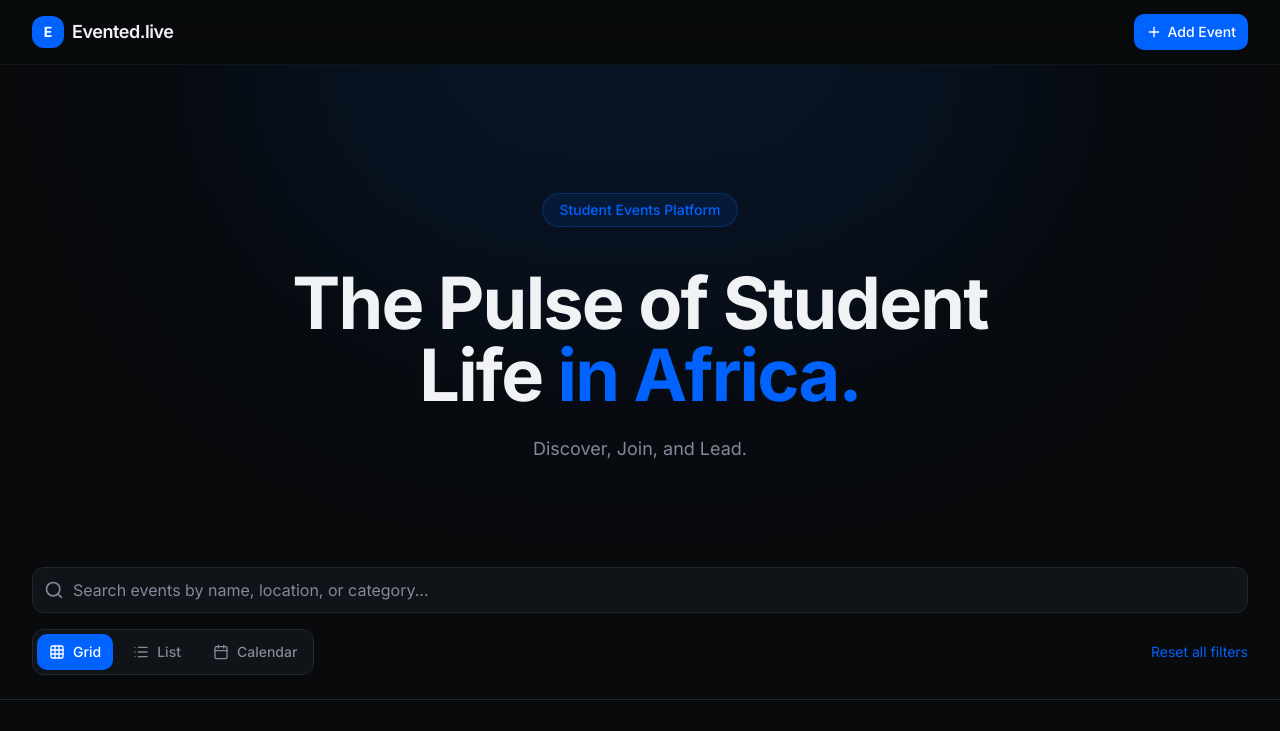
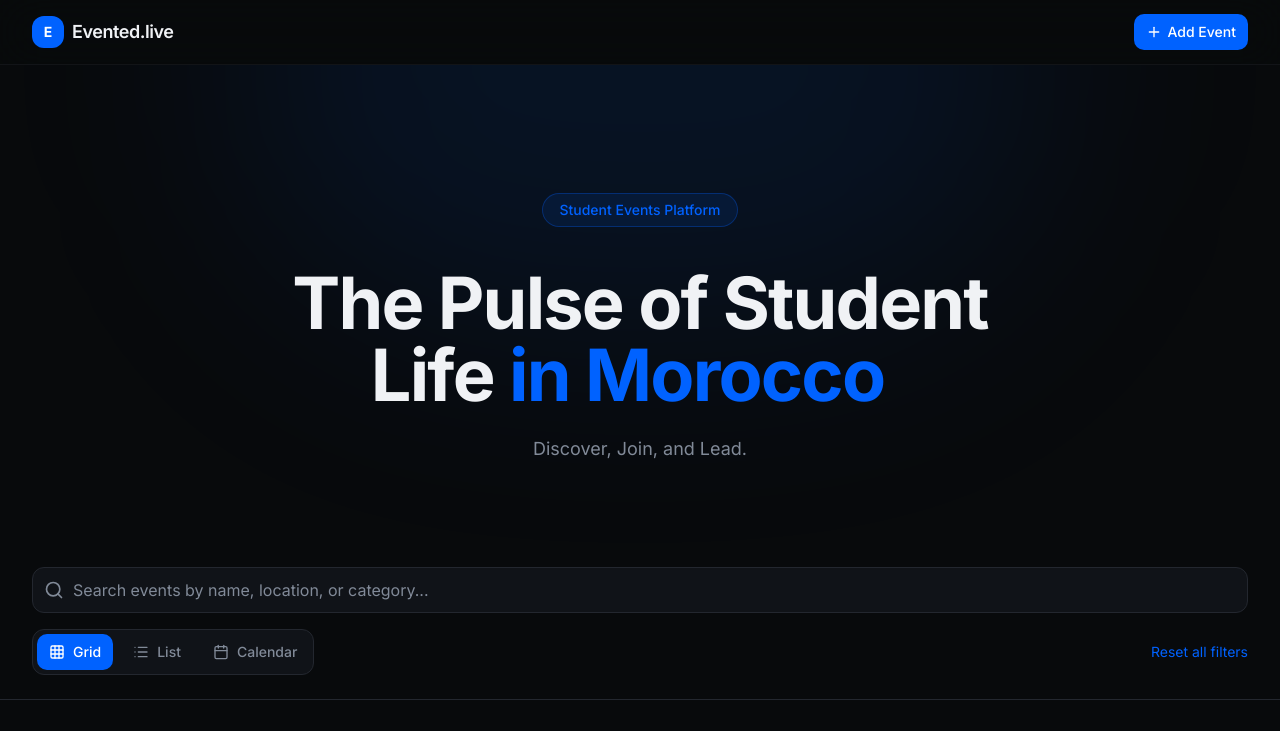
Before and after one commit to faroukalmejri/Eventedv2, a Next.js app: page / in a window 1280 px wide. Shown: the top 731 px of the page. Built offline with nearby package versions, Linux system fonts and the light colour scheme; no server answers; the database is empty; grey boxes are pictures that could not be loaded.

Commit message:
Update hero-section.tsx

```diff
--- a/components/hero-section.tsx
+++ b/components/hero-section.tsx
@@ -1,4 +1,6 @@
 "use client"
+
+import { TypeAnimation } from 'react-type-animation'
 
 export function HeroSection() {
   return (
@@ -7,22 +9,37 @@ export function HeroSection() {
       <div className="pointer-events-none absolute inset-0 overflow-hidden">
         <div className="absolute left-1/2 top-0 h-[500px] w-[800px] -translate-x-1/2 -translate-y-1/2 rounded-full bg-primary/10 blur-[120px]" />
       </div>
-
       <div className="relative mx-auto max-w-4xl text-center">
         <div className="animate-fade-up">
           <span className="mb-4 inline-flex items-center rounded-full border border-primary/30 bg-primary/10 px-4 py-1.5 text-xs font-medium text-primary sm:text-sm">
             Student Events Platform
           </span>
         </div>
-
         <h1
           className="animate-fade-up mt-6 text-balance text-4xl font-bold tracking-tight text-foreground sm:text-5xl md:text-6xl lg:text-7xl"
           style={{ animationDelay: "100ms" }}
         >
           The Pulse of Student Life{" "}
-          <span className="text-primary">in Africa.</span>
+          <span className="text-primary">
+            in{" "}
+            <TypeAnimation
+              sequence={[
+                'Tunisia',
+                2000, // Wait 2s before deleting
+                'Algeria',
+                2000,
+                'Morocco',
+                2000,
+              ]}
+              wrapper="span"
+              speed={50} // Typing speed
+              deletionSpeed={70} // Deleting speed
+              repeat={Infinity}
+              cursor={true}
+              style={{ display: 'inline-block' }}
+            />
+          </span>
         </h1>
-
         <p
           className="animate-fade-up mx-auto mt-6 max-w-2xl text-pretty text-base text-muted-foreground sm:text-lg"
           style={{ animationDelay: "200ms" }}
```
